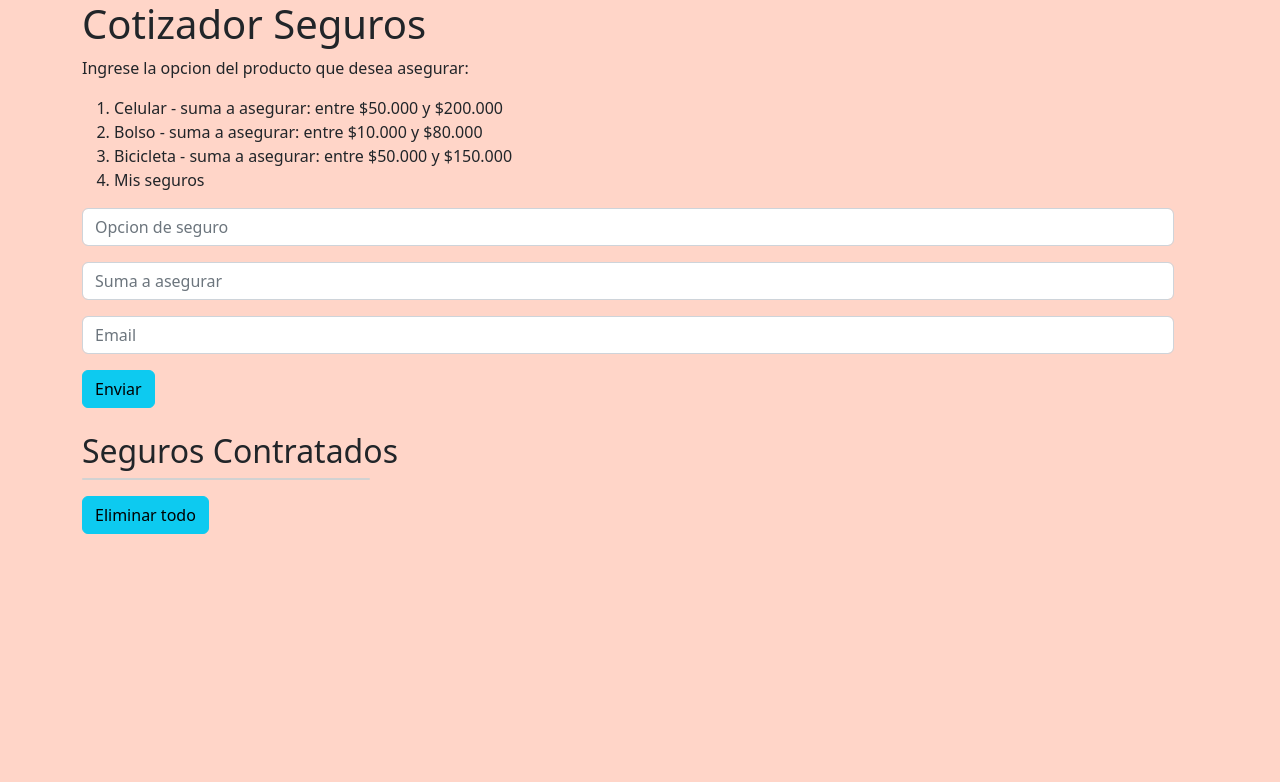
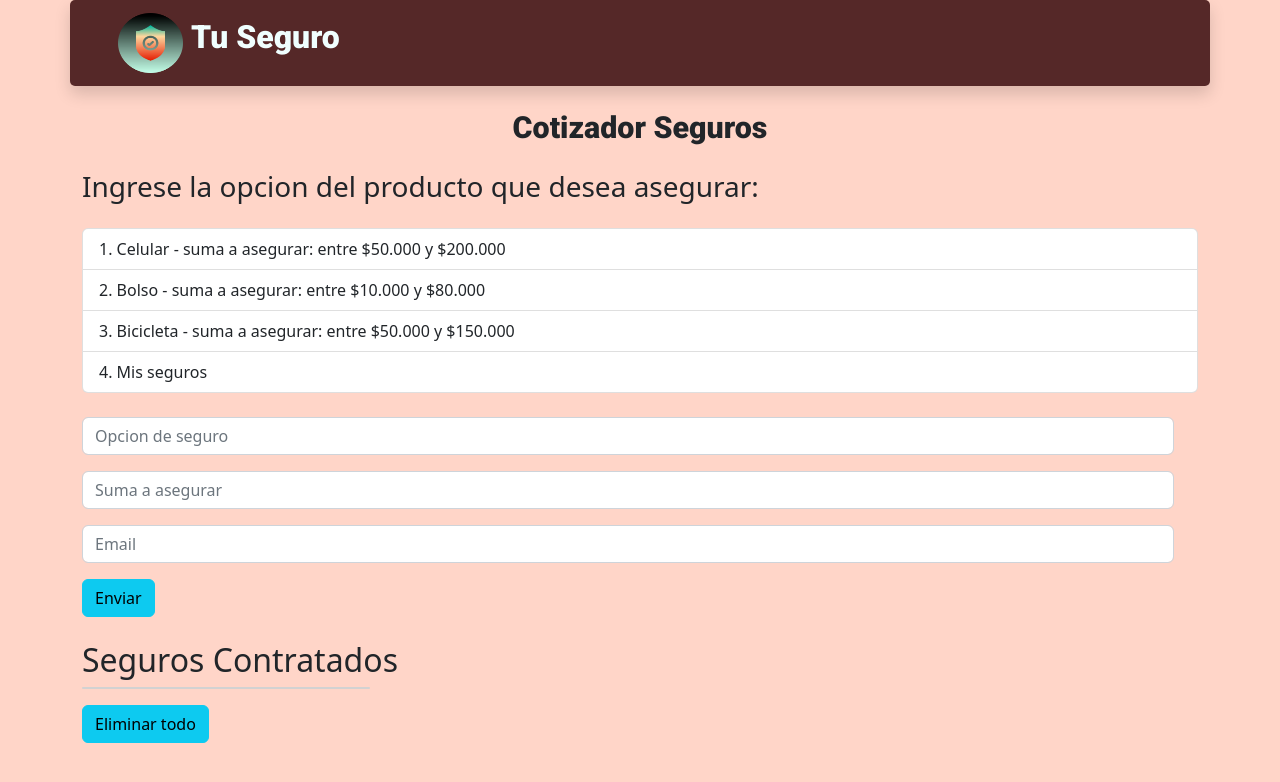
Before and after one commit to Erianhel/coder_javascript, a plain HTML site: page proyecto_final_javascript/index.html in a window 1280 px wide. Drawn offline with nearby package versions, Linux system fonts and the light colour scheme; some packages are replaced by stand-ins of ours; a script that the page names is missing.

Commit message:
Se agregaron estilos y modificacion de funcionalidades

```diff
--- a/proyecto_final_javascript/estilos.css
+++ b/proyecto_final_javascript/estilos.css
@@ -1,3 +1,35 @@
+* {
+    margin: 0;
+    padding: 0;
+    box-sizing: border-box;
+}
+
 .fondo {
     background-color: #ffd5c8;
 }
+
+.letra-titulo {
+    font-family: 'Roboto', sans-serif;
+    font-weight: 900;
+    font-size: 2rem;
+    color: azure;
+}
+
+.letra-subtitulo {
+    font-family: 'Roboto', sans-serif;
+    font-weight: 900;
+    font-size: 1.9rem;
+}
+
+.fondo-titulo {
+    background-color: #552828;
+}
+
+header {
+    padding-left: 0;
+    padding-right: 0;
+}
+
+.borde {
+    border-radius: 5px;
+}
--- a/proyecto_final_javascript/index.html
+++ b/proyecto_final_javascript/index.html
@@ -7,26 +7,37 @@
     <!-- CSS only -->
     <link rel="stylesheet" href="./estilos.css">
     <link href="https://cdn.jsdelivr.net/npm/bootstrap@5.2.1/dist/css/bootstrap.min.css" rel="stylesheet" integrity="sha384-iYQeCzEYFbKjA/T2uDLTpkwGzCiq6soy8tYaI1GyVh/UjpbCx/TYkiZhlZB6+fzT" crossorigin="anonymous">
+    <link rel="preconnect" href="https://fonts.googleapis.com">
+    <link rel="preconnect" href="https://fonts.gstatic.com" crossorigin>
+    <link href="https://fonts.googleapis.com/css2?family=Roboto:wght@300;400;900&display=swap" rel="stylesheet">
 
 
-    <title>Incorporacion de librerias</title>
+    <title>Proyecto Final - Tu Seguro</title>
 </head>
 <body class="fondo">
+    <header class="container fondo-titulo borde shadow">
+        <nav class="navbar navbar-expand-lg navbar-dark">
+            <div class="container-fluid ms-4">
+              <a class="navbar-brand" href="index.html">
+                <img src="./img/insurance.png" width="65" height="60" alt="logo"><span class="letra-titulo p-2">Tu Seguro</span>
+              </a>
+            </div>
+          </nav>
+    </header>
 
-    <section class="container">
-        <h1>Cotizador Seguros</h1>
+    <section class="container mt-4">
+        <h1 class="letra-subtitulo text-center">Cotizador Seguros</h1>
 
-        <p>
-            Ingrese la opcion del producto que desea asegurar:
-        </p>
-            <ol>
-                <li>Celular - suma a asegurar: entre $50.000 y $200.000</li>
-                <li>Bolso - suma a asegurar: entre $10.000 y $80.000</li>
-                <li>Bicicleta - suma a asegurar: entre $50.000 y $150.000</li>
-                <li>Mis seguros</li>
-            </ol>
+        <h3 class="mt-4 mb-4">Ingrese la opcion del producto que desea asegurar:</h3>
 
-        <div class="input-group mb-3 row">
+        <ol class="list-group list-group-numbered">
+            <li class="list-group-item">Celular - suma a asegurar: entre $50.000 y $200.000</li>
+            <li class="list-group-item">Bolso - suma a asegurar: entre $10.000 y $80.000</li>
+            <li class="list-group-item">Bicicleta - suma a asegurar: entre $50.000 y $150.000</li>
+            <li class="list-group-item">Mis seguros</li>
+          </ol>
+
+    <div class="input-group mb-3 row mt-4">
     <form id="enviar">
             <input type="text" class="form-control col-12 mb-3" placeholder="Opcion de seguro" aria-label="Opcion de seguro" aria-describedby="boton">
             <input type="text" class="form-control col-12 mt-3" placeholder="Suma a asegurar" aria-label="Suma a asegurar" aria-describedby="boton">
--- a/proyecto_final_javascript/index.js
+++ b/proyecto_final_javascript/index.js
@@ -36,6 +36,7 @@ enviar.addEventListener("submit", (e) => {
     e.preventDefault();
     let inputs = e.target.children;
     menu(inputs[0].value, inputs[1].value, inputs[2].value);
+    enviar.reset();
 });
 
 
@@ -179,10 +180,6 @@ function menu (opcion, monto, email){
         case 4:
                 verSegurosContratados(misSeguros);
             break;
-        case 5:
-                Swal.fire('Gracias por utilizar nuestro cotizador');
-            break;
-
         default:
             Swal.fire({
                 icon: 'error',
@@ -218,8 +215,8 @@ function verSegurosContratados(misSeguros){
         ul.append(li);
         card.append(ul);
 
+
         let boton = document.getElementById(`eliminar${item.id}`);
-        //boton.addEventListener("click", () => eliminarSeguro(item.id));
         boton.addEventListener("click", () => {
             Swal.fire({
               title: "Está seguro que desea eliminar el seguro?",
```
Also changed, not shown: proyecto_final_javascript/img/insurance.png (added).
